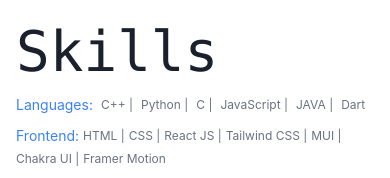
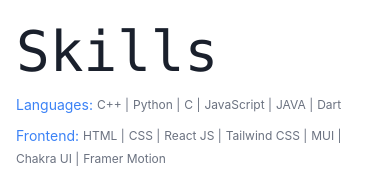
Before and after one commit to hkshakib/portfolio, a React (Create React App) app: page / in a window 390 px wide. Shown: the part 1093-1271 px from the top of the page. Built offline with nearby package versions, Linux system fonts and the light colour scheme; what tailwindcss-font-inter would draw is missing.

Commit message:
style: apply apply derivatives on skills

```diff
--- a/src/pages/Skills.jsx
+++ b/src/pages/Skills.jsx
@@ -39,7 +39,7 @@ const Skills = () => {
       >
         <div className="flex lg:basis-[90%] flex-col lg:justify-start lg:items-start lg:pt-[50px] pl-4 lg:pl-12">
           <h1 className="text-[56px] font-mono">Skills</h1>
-          <div className="flex flex-wrap justify-start items-center gap-2 lg:gap-2 mb-[10px]">
+          <div className="skillsTitle">
             <h2 className="skillsDesc">Languages:</h2>
             <h3 className="skills">C++ |</h3>
             <h3 className="skills">Python |</h3>
```
